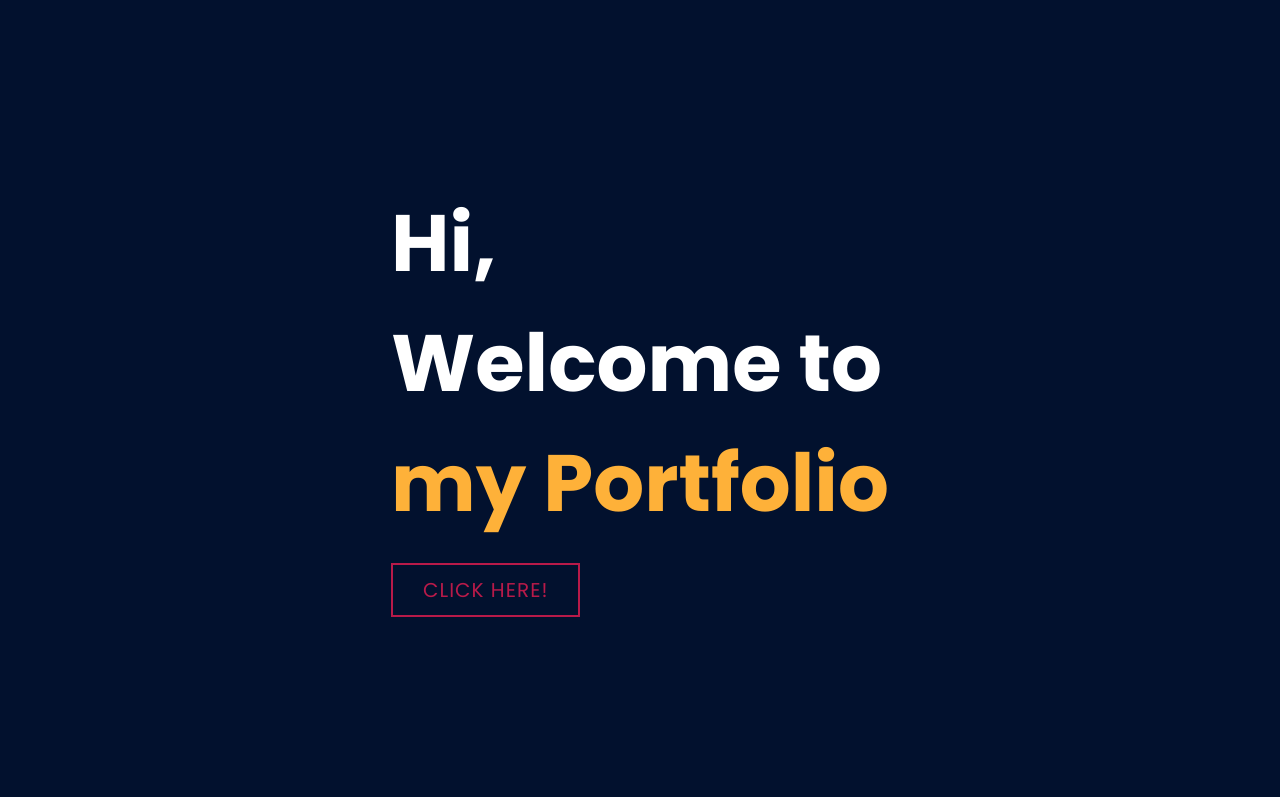
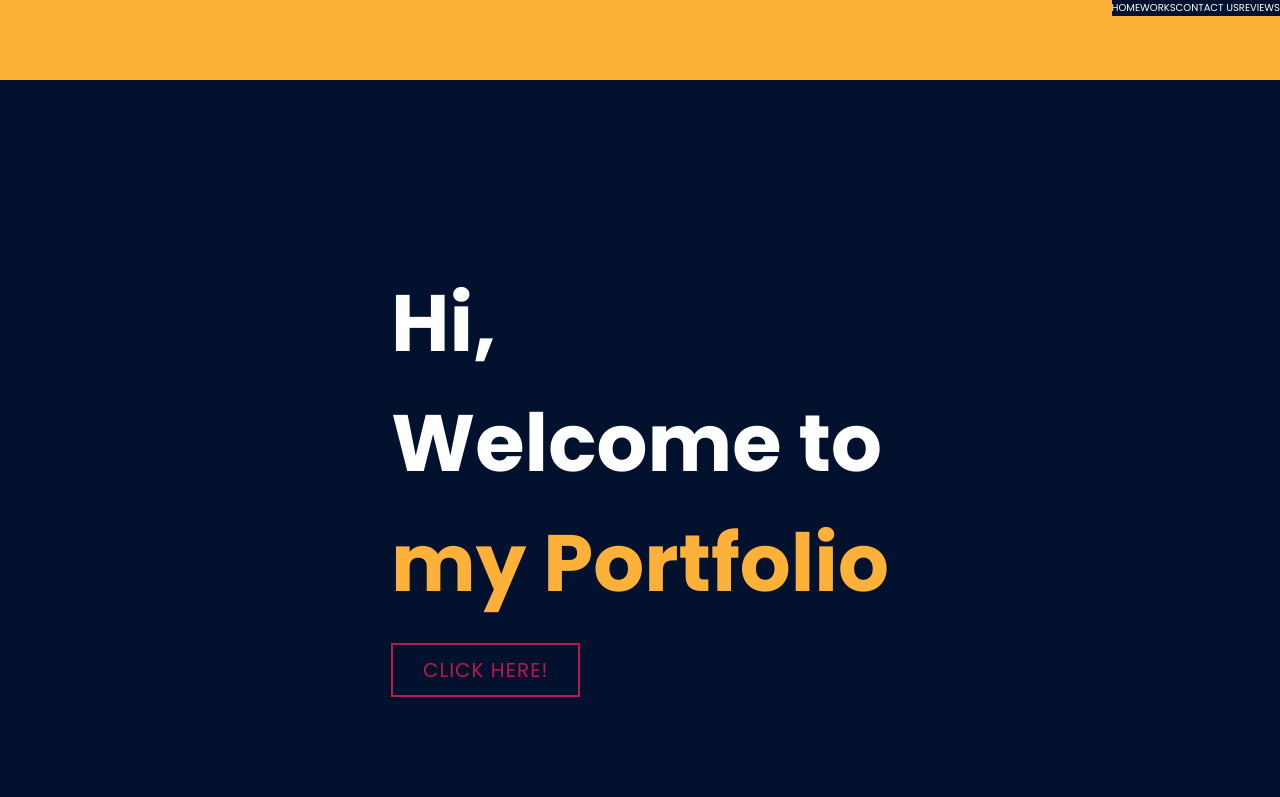
Before and after one commit to Bimbumdarell/Bimbumdarell.github.io, a plain HTML site: page index.html in a window 1280 px wide. Shown: the top 797 px of the page. Drawn offline with Linux system fonts and the light colour scheme.

Commit message:
nav bar
nav bar

```diff
--- a/index.html
+++ b/index.html
@@ -9,6 +9,14 @@
     <script src="doc.js" defer></script>
 </head>
 <body>
+  <nav>
+    <ul>
+      <li>HOME</li>
+      <li>WORKS</li>
+      <li>CONTACT US</li>
+      <li>REVIEWS</li>
+    </ul>
+  </nav>
     <section id="presentation">
         <div class="presentation container">
             <div>
--- a/style.css
+++ b/style.css
@@ -5,6 +5,18 @@
     box-sizing: border-box;
     color: #fff;
     background: #02112e;
+}
+nav{
+    height: 10vh;
+    padding: 0%;
+    background-color: #FEB139;
+}
+nav ul{
+    list-style-type: none;
+    text-decoration: none;
+    justify-content: space-between;
+    display: flex;
+    float: inline-end;
 }
 html{
     font-size: 10px;
```
